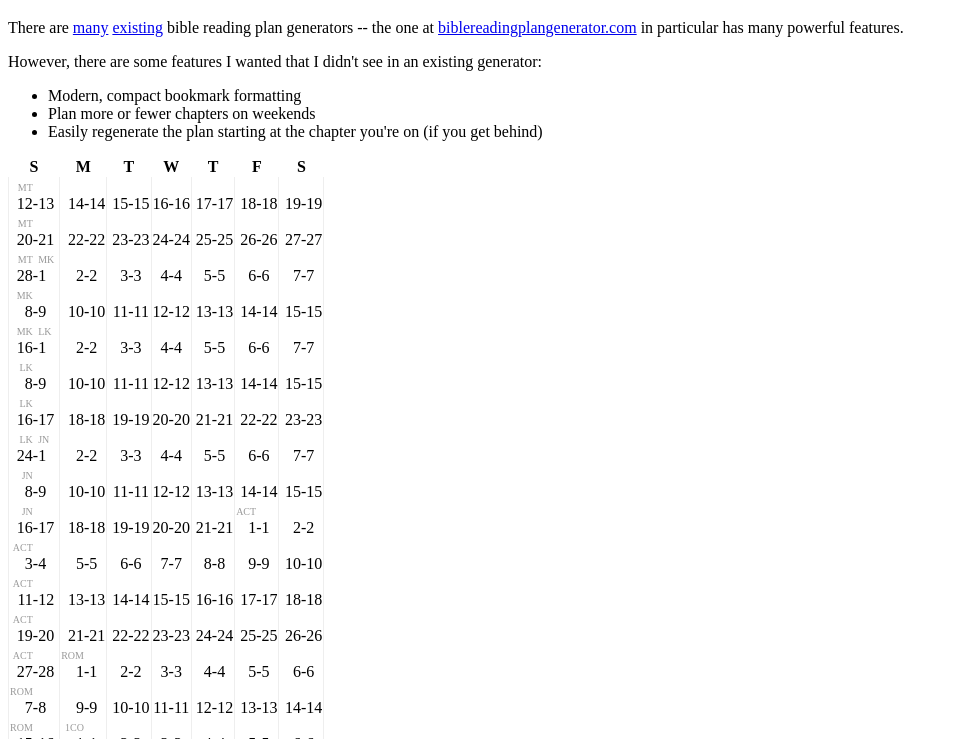
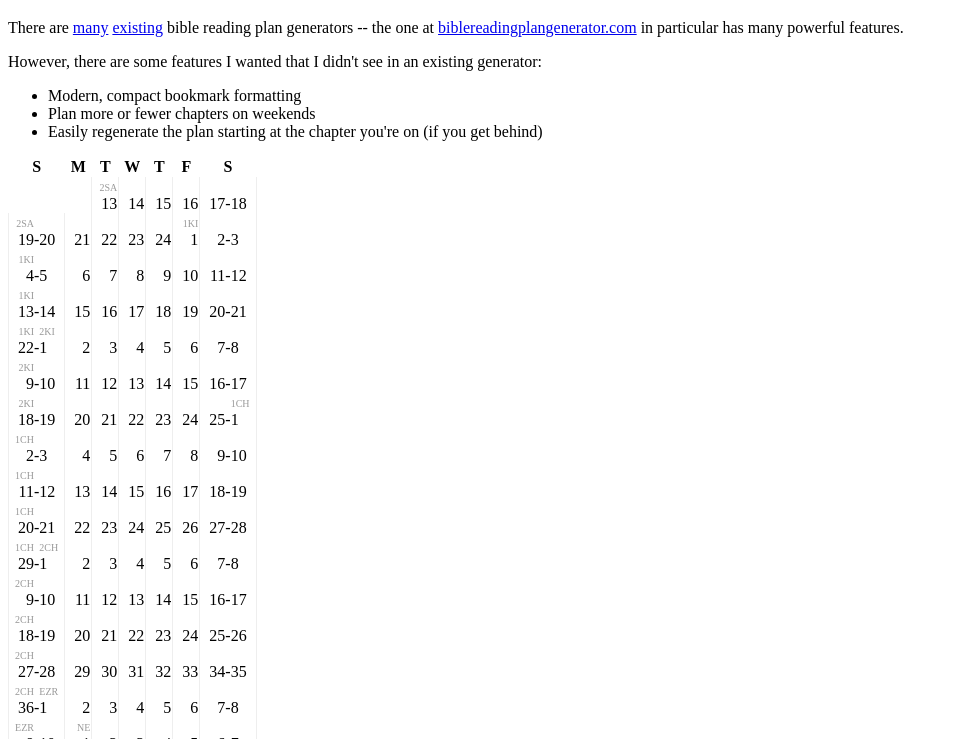
Before and after one commit to prust/bible-reading-bookmarks, a website: page index.html in a window 1280 px wide. Shown: the part 61-800 px from the top of the page, without its empty margins (0-958 px from the left). Drawn offline with Linux system fonts and the light colour scheme.

Commit message:
Fixed bugs by switching from UTC to local, made layout more compact by switching to shorter/standard abbreviations

```diff
--- a/index.html
+++ b/index.html
@@ -10,54 +10,46 @@
      but give the main cells 2 or 3px of left/right padding */
   .start {border-left: 1px solid #eee; text-align: right; padding-left: 1px}
   .end {border-right: 1px solid #eee; padding-right: 1px}
+  @media print {
+    .noprint {
+      display: none;
+    }
+  }
 </style>
 <script type="module">
   import generate from './reading-plan-generator.js';
-  import {books, NAME, ABBR} from './reading-plan-generator.js';
+  import {books, NAME, ABBR, toISODate, fromISODate} from './reading-plan-generator.js';
 
-  // Jimmy's OT
-  // let start_date = '2022-05-15';
+  // NT-in-a-year
   // let readings = generate({
-  //   start_bk: 2, // 59 - 1 Peter
-  //   start_ch: 11, // 4
-  //   end_bk: 38,
-  //   end_ch: 4,
-  //   start_date: start_date,
-  //   ch_speed: [2, 1, 1, 1, 1, 1, 1]// [0, 3, 3, 3, 3, 3, 0]
+  //   start_bk: 39, // Matthew
+  //   start_ch: 1,
+  //   end_bk: 65, // Revelation
+  //   end_ch: 22,
+  //   start_date: '2025-01-01',
+  //   ch_speed: [0, 1, 1, 1, 1, 1, 0]
   // });
 
-  // Jimmy's NT
-  let start_date = '2022-05-15';
-  let readings = generate({
-    start_bk: 39, // 59 - 1 Peter
-    start_ch: 12, // 4
-    end_bk: 65,
-    end_ch: 22,
-    start_date: start_date,
-    ch_speed: [2, 1, 1, 1, 1, 1, 1]// [0, 3, 3, 3, 3, 3, 0]
-  });
-
-  // Owen's OT (Th/Sa) - Maybe Saturdays should be Genesis and Th should be elsewhere? Maybe he should read Hurlbut? And/or NLT?
-  // let start_date = '2022-05-19';
+  // OT-in-2-years
   // let readings = generate({
-  //   start_bk: 0, // Genesis
-  //   start_ch: 23,
-  //   end_bk: 38,
+  //   start_bk: 1, // Genesis
+  //   start_ch: 1,
+  //   end_bk: 38, // Malachi
   //   end_ch: 4,
-  //   start_date: start_date,
-  //   ch_speed: [0, 0, 0, 0, 2, 0, 2]
+  //   start_date: '2025-01-01',
+  //   ch_speed: [2, 1, 1, 1, 1, 1, 2]
   // });
 
-  // Owen's NT (Su)
-  // let start_date = '2022-05-19';
-  // let readings = generate({
-  //   start_bk: 40, // Mark
-  //   start_ch: 1,
-  //   end_bk: 38,
-  //   end_ch: 4,
-  //   start_date: start_date,
-  //   ch_speed: [2, 0, 0, 0, 0, 0, 0]
-  // });
+  // Peter's OT
+  let start_date = '2024-12-17';
+  let readings = generate({
+    start_bk: 9, // 2 Samuel
+    start_ch: 13,
+    end_bk: 38, // Malachi
+    end_ch: 4,
+    start_date: start_date,
+    ch_speed: [2, 1, 1, 1, 1, 1, 2]// [0, 3, 3, 3, 3, 3, 0]
+  });
 
   // test
   // let start_date = '2022-05-15';
@@ -75,8 +67,8 @@
     <tbody>
       <tr>`;
 
-  let date = new Date(`${start_date}T00:00:00Z`);
-  let day = date.getUTCDay();
+  let date = fromISODate(start_date);
+  let day = date.getDay();
 
   // generate empty leading cells if the plan doesn't start on a Sunday
   for (let i = 0; i < day; i++)
@@ -94,13 +86,13 @@
     html += `${reading.start_ch}</td>`;
 
     // hyphen
-    html += `<td>-</td>`;
+    html += `<td>${isOneCh(reading) ? '' : '-'}</td>`;
 
     // end
     html += `<td class="end">`;
     if (reading.end_bk != reading.start_bk)
       html += `<span class="bk">${books[reading.end_bk][ABBR]}</span><br>`;
-    html += `${reading.end_ch}</td>`;
+    html += `${isOneCh(reading) ? '' : reading.end_ch}</td>`;
 
     if (day == 6) {
       html += `</tr>
@@ -109,12 +101,12 @@
 
     // TODO: We *always* need to advance the date... we don't always need to advance the reading
     // maybe we should be looping dates & not readings?
-    while (date.toISOString().split('T')[0] != reading.date)
+    while (toISODate(date) != reading.date)
       html += `<td colspan="3" class="empty"></td>`;
 
     prev_reading = reading;
     date.setDate(date.getDate() + 1);
-    day = date.getUTCDay();
+    day = date.getDay();
   }
 
   if (!html.endsWith('</tr>'))
@@ -123,15 +115,19 @@
   html += `</tbody></table>`;
 
   document.getElementById('target').innerHTML = html;
+
+  function isOneCh(reading) {
+    return reading.start_bk == reading.end_bk && reading.start_ch == reading.end_ch;
+  }
 </script>
 </head>
 
 <body>
-  <h1>Bible Reading Bookmarks</h1>
-  <p>There are <a href="http://thebibleteam.com/PlanMaker.asp">many</a> <a href="http://khornberg.github.io/bible-reading-planner/">existing</a> bible reading plan generators --
+  <h1 class="noprint">Bible Reading Bookmarks</h1>
+  <p class="noprint">There are <a href="http://thebibleteam.com/PlanMaker.asp">many</a> <a href="http://khornberg.github.io/bible-reading-planner/">existing</a> bible reading plan generators --
     the one at <a href="https://www.biblereadingplangenerator.com/">biblereadingplangenerator.com</a> in particular has many powerful features.</p>
-  <p>However, there are some features I wanted that I didn't see in an existing generator:</p>
-  <ul>
+  <p class="noprint">However, there are some features I wanted that I didn't see in an existing generator:</p>
+  <ul class="noprint">
     <li>Modern, compact bookmark formatting</li>
     <li>Plan more or fewer chapters on weekends</li>
     <li>Easily regenerate the plan starting at the chapter you're on (if you get behind)</li>
--- a/reading-plan-generator.js
+++ b/reading-plan-generator.js
@@ -7,51 +7,51 @@ let ABBR = 1;
 let LAST_CH = 2;
 
 let books = [
-  ['Genesis', 'Gen.', 50],
-  ['Exodus', 'Ex.', 40],
-  ['Leviticus', 'Lev.', 27],
-  ['Numbers', 'Num.', 36],
-  ['Deuteronomy', 'Deut.', 34],
-  ['Joshua', 'Josh.', 24],
-  ['Judges', 'Judg.', 21],
-  ['Ruth', 'Ruth', 4],
-  ['1 Samuel', '1 Sam.', 31],
-  ['2 Samuel', '2 Sam.', 24],
-  ['1 Kings', '1 Kings', 22],
-  ['2 Kings', '2 Kings', 25],
-  ['1 Chronicles', '1 Chron.', 29],
-  ['2 Chronicles', '2 Chron.', 36],
-  ['Ezra', 'Ezra', 10],
-  ['Nehemiah', 'Neh.', 13],
-  ['Esther', 'Est.', 10],
+  ['Genesis', 'Ge', 50],
+  ['Exodus', 'Ex', 40],
+  ['Leviticus', 'Lev', 27],
+  ['Numbers', 'Nu', 36],
+  ['Deuteronomy', 'Dt', 34],
+  ['Joshua', 'Jos', 24],
+  ['Judges', 'Jdg', 21],
+  ['Ruth', 'Ru', 4],
+  ['1 Samuel', '1Sa', 31],
+  ['2 Samuel', '2Sa', 24],
+  ['1 Kings', '1Ki', 22],
+  ['2 Kings', '2Ki', 25],
+  ['1 Chronicles', '1Ch', 29],
+  ['2 Chronicles', '2Ch', 36],
+  ['Ezra', 'Ezr', 10],
+  ['Nehemiah', 'Ne', 13],
+  ['Esther', 'Est', 10],
   ['Job', 'Job', 42],
-  ['Psalms', 'Ps.', 150],
-  ['Proverbs', 'Prov.', 31],
-  ['Ecclesiastes', 'Eccles.', 12],
-  ['Song of Solomon', 'Song', 8],
-  ['Isaiah', 'Isa.', 66],
-  ['Jeremiah', 'Jer.', 52],
-  ['Lamentations', 'Lam.', 5],
-  ['Ezekiel', 'Ezek.', 48],
-  ['Daniel', 'Dan.', 12],
-  ['Hosea', 'Hos.', 14],
+  ['Psalms', 'Ps', 150],
+  ['Proverbs', 'Pr', 31],
+  ['Ecclesiastes', 'Ecc', 12],
+  ['Song of Solomon', 'SS', 8],
+  ['Isaiah', 'Isa', 66],
+  ['Jeremiah', 'Jer', 52],
+  ['Lamentations', 'La', 5],
+  ['Ezekiel', 'Eze', 48],
+  ['Daniel', 'Da', 12],
+  ['Hosea', 'Hos', 14],
   ['Joel', 'Joel', 3],
-  ['Amos', 'Amos', 9],
-  ['Obadiah', 'Obad.', 1],
-  ['Jonah', 'Jonah', 4],
-  ['Micah', 'Mic.', 7],
-  ['Nahum', 'Nah.', 3],
-  ['Habakkuk', 'Hab.', 3],
-  ['Zephaniah', 'Zeph.', 3],
-  ['Haggai', 'Hag.', 2],
-  ['Zechariah', 'Zech.', 14],
-  ['Malachi', 'Mal.', 4],
+  ['Amos', 'Am', 9],
+  ['Obadiah', 'Ob', 1],
+  ['Jonah', 'Jnh', 4],
+  ['Micah', 'Mic', 7],
+  ['Nahum', 'Na', 3],
+  ['Habakkuk', 'Hab', 3],
+  ['Zephaniah', 'Zep', 3],
+  ['Haggai', 'Hag', 2],
+  ['Zechariah', 'Zec', 14],
+  ['Malachi', 'Mal', 4],
   ['Matthew', 'Mt', 28], // index 39
   ['Mark', 'Mk', 16],
   ['Luke', 'Lk', 24],
   ['John', 'Jn', 21],
-  ['Acts', 'Act', 28],
-  ['Romans', 'Rom', 16],
+  ['Acts', 'Ac', 28],
+  ['Romans', 'Ro', 16],
   ['1 Corinthians', '1Co', 16],
   ['2 Corinthians', '2Co', 13],
   ['Galatians', 'Gal', 6],
@@ -63,15 +63,15 @@ let books = [
   ['1 Timothy', '1Ti', 6],
   ['2 Timothy', '2Ti', 4],
   ['Titus', 'Tit', 3],
-  ['Philemon', 'Phi', 1],
+  ['Philemon', 'Phm', 1],
   ['Hebrews', 'Heb', 13],
-  ['James', 'Ja', 5],
-  ['1 Peter', '1Pt', 5],  // #59
-  ['2 Peter', '2Pt', 3],  // #60
+  ['James', 'Jas', 5],
+  ['1 Peter', '1Pe', 5],  // #59
+  ['2 Peter', '2Pe', 3],  // #60
   ['1 John', '1Jn', 5],   // #61
   ['2 John', '2Jn', 1],   // #62
   ['3 John', '3Jn', 1],   // #63
-  ['Jude', 'Jud', 1],       // #64
+  ['Jude', 'Jude', 1],       // #64
   ['Revelation', 'Rev', 22] // #65
 ];
 
@@ -90,7 +90,7 @@ function generate(opts) {
     assert(opts.start_ch <= opts.end_ch, `Start chapter (${opts.start_ch}) is after end chapter (${opts.end_ch}), of the same book`)
 
   assert(opts.start_date && date_re.test(opts.start_date), `Invalid start date: "${opts.start_date}" (not "YYYY-MM-DD")`);
-  let date = new Date(`${opts.start_date}T00:00:00Z`);
+  let date = fromISODate(opts.start_date);
 
   assert(opts.ch_speed && opts.ch_speed.length == 7, `Invalid chapter speed: ${opts.ch_speed}`);
   let any_non_zero = false;
@@ -105,11 +105,11 @@ function generate(opts) {
   let bk = opts.start_bk;
   let ch = opts.start_ch;
   while (bk < opts.end_bk || (bk == opts.end_bk && ch <= opts.end_ch)) {
-    let day_of_wk = date.getUTCDay();
+    let day_of_wk = date.getDay();
     let num_chapters = opts.ch_speed[day_of_wk];
     if (num_chapters) {
       let reading = {
-        date: date.toISOString().split('T')[0],
+        date: toISODate(date),
         start_bk: bk,
         start_ch: ch
       };
@@ -140,5 +140,18 @@ function generate(opts) {
   return plan;
 }
 
-export {books, NAME, ABBR, LAST_CH};
+function fromISODate(dt_str) {
+  let parts = dt_str.split('-');
+  return new Date(parseInt(parts[0]), parseInt(parts[1])-1, parseInt(parts[2]));
+}
+
+function toISODate(date) {
+  return `${date.getFullYear()}-${pad2(date.getMonth()+1)}-${pad2(date.getDate())}`;
+}
+
+function pad2(n) {
+  return `${n < 10 ? '0' : ''}${n}`;
+}
+
+export {books, NAME, ABBR, LAST_CH, toISODate, fromISODate};
 export default generate;
```
